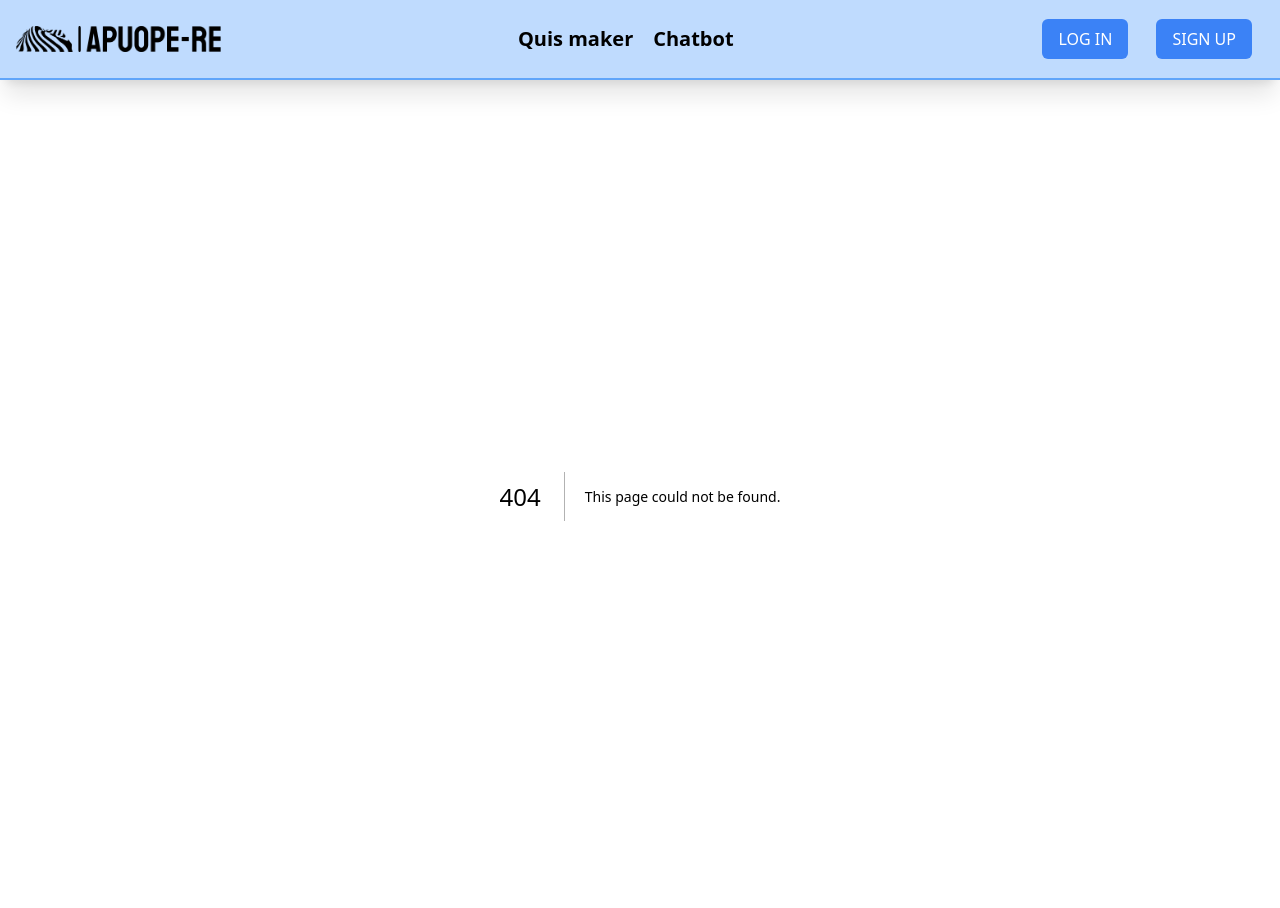
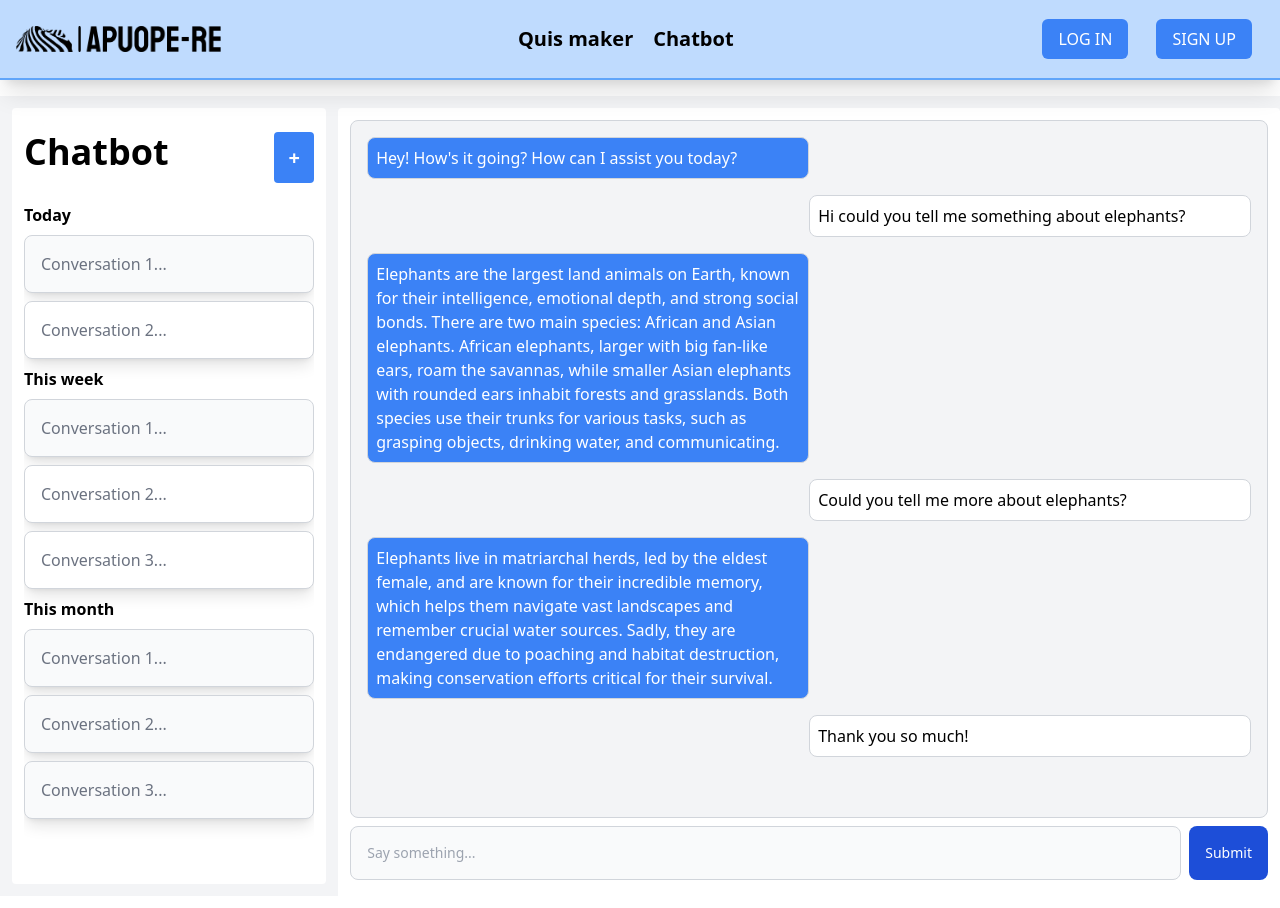
Before and after one commit to APUOPE-RE/frontend, a Next.js app: page /chatbot in a window 1280 px wide. Before the commit this address had no page. Built offline with nearby package versions, Linux system fonts and the light colour scheme.

Commit message:
Chatbot frontend and navbar chatbot link

```diff
--- /dev/null
+++ b/src/app/chatbot/page.tsx
@@ -0,0 +1,176 @@
+"use client";
+import Link from "next/link";
+import { useForm } from "react-hook-form";
+import { UserCredentials, validateUser } from "../actions/login";
+import { useEffect, useState } from "react";
+
+const API_BASE_URL = process.env.NEXT_PUBLIC_API_BASE_URL;
+
+export default function Chatbot() {
+	const [messages, setMessages] = useState([
+		{
+		  from: "bot",
+		  text: "Hey! How's it going? How can I assist you today?",
+		},
+		{
+			from: "user",
+			text: "Hi could you tell me something about elephants?",
+		},
+		{
+		  from: "bot",
+		  text: "Elephants are the largest land animals on Earth, known for their intelligence, emotional depth, and strong social bonds. There are two main species: African and Asian elephants. African elephants, larger with big fan-like ears, roam the savannas, while smaller Asian elephants with rounded ears inhabit forests and grasslands. Both species use their trunks for various tasks, such as grasping objects, drinking water, and communicating.",
+		},
+		{
+			from: "user",
+			text: "Could you tell me more about elephants?",
+		},
+		{
+			from: "bot",
+			text: "Elephants live in matriarchal herds, led by the eldest female, and are known for their incredible memory, which helps them navigate vast landscapes and remember crucial water sources. Sadly, they are endangered due to poaching and habitat destruction, making conservation efforts critical for their survival.",
+		},
+		{
+			from: "user",
+			text: "Thank you so much!",
+		},
+	]);	const [userInput, setUserInput] = useState("");
+
+
+
+	useEffect(() => {
+		console.log("Hello");
+	}, []);
+
+
+	const handleSubmit = async (e: React.FormEvent) => {
+		e.preventDefault();
+
+		if (!userInput.trim()) return;
+
+		setMessages((prevMessages) => [
+		  ...prevMessages,
+		  { from: "bot", text: "Chatbot test message" },
+		  { from: "user", text: userInput },
+		]);
+
+		try {
+		  const response = await fetch(`${API_BASE_URL}/api/Chatbot`, {
+			method: "POST",
+			headers: {
+			  "Content-Type": "application/json",
+			},
+			body: JSON.stringify({
+			  message: userInput,
+			}),
+		  });
+
+		  const data = await response.json();
+		  if (data?.response) {
+			setMessages((prevMessages) => [
+			  ...prevMessages,
+			  { from: "bot", text: data.response },
+			]);
+		  } else {
+			throw new Error("No response from API");
+		  }
+		} catch (error) {
+		  console.error("Error during chat request:", error);
+		}
+
+		setUserInput("");
+	};
+
+	return (
+		<div className="flex flex-row bg-gray-100 py-3 h-screen">
+			<div className="basis-1/4 bg-white p-3 h-full mx-3 rounded">
+
+				<div className="flex justify-between py-3" style={{height: "10%"}}>
+					<h1 className="text-4xl font-extrabold">
+						Chatbot
+					</h1>
+					<button className="bg-blue-500 text-white text-xl h-50 font-bold rounded w-10">
+						+
+					</button>
+				</div>
+
+				<div className="overflow-auto" style={{height: "90%"}}>
+
+					<p className="mt-2 font-bold">Today</p>
+					<div className="w-full p-4 text-gray-500 border bg-gray-50 shadow-lg border-gray-300 rounded-lg mt-2">
+						<p>Conversation 1...</p>
+					</div>
+					<div className="w-full p-4 text-gray-500 border bg-white shadow-lg border-gray-300 rounded-lg mt-2">
+						<p>Conversation 2...</p>
+					</div>
+
+					<p className="mt-2 font-bold">This week </p>
+					<div className="w-full p-4 text-gray-500 border bg-gray-50 shadow-lg border-gray-300 rounded-lg mt-2">
+						<p>Conversation 1...</p>
+					</div>
+					<div className="w-full p-4 text-gray-500 border bg-white shadow-lg border-gray-300 rounded-lg mt-2">
+						<p>Conversation 2...</p>
+					</div>
+					<div className="w-full p-4 text-gray-500 border bg-white shadow-lg border-gray-300 rounded-lg mt-2">
+						<p>Conversation 3...</p>
+					</div>
+
+					<p className="mt-2 font-bold">This month </p>
+					<div className="w-full p-4 text-gray-500 border bg-gray-50 shadow-lg border-gray-300 rounded-lg mt-2">
+						<p>Conversation 1...</p>
+					</div>
+					<div className="w-full p-4 text-gray-500 border bg-gray-50 shadow-lg border-gray-300 rounded-lg mt-2">
+						<p>Conversation 2...</p>
+					</div>
+					<div className="w-full p-4 text-gray-500 border bg-gray-50 shadow-lg border-gray-300 rounded-lg mt-2">
+						<p>Conversation 3...</p>
+					</div>
+
+				</div>
+
+			</div>
+			<div className="basis-3/4 bg-white p-3 h-screen rounded">
+				<div className="w-100" style={{height: "90%"}}>
+					<div className="h-full w-full p-4 border bg-gray-100 border-gray-300 rounded-lg space-y-4 overflow-auto">
+						{messages.map((msg, idx) => (
+						<div key={idx}>
+							{msg.from === "user" && (
+								<div className="flex justify-end">
+								<div className="w-1/2 border p-2 bg-white border-gray-300 rounded-lg">
+									{msg.text}
+								</div>
+								</div>
+							)}
+							{msg.from === "bot" && (
+								<div className="w-1/2 border text-white p-2 bg-blue-500 border-gray-300 rounded-lg">
+								{msg.text}
+								</div>
+							)}
+						</div>
+						))}
+					</div>
+				</div>
+				<div className="d-flex items-end py-2" style={{height: "10%"}}>
+
+					<form
+					onSubmit={handleSubmit}
+					>
+						<div className="flex align-center">
+							<input
+							type="search"
+							id="search"
+							className="basis-11/12 me-2 p-4 text-sm text-gray-900 border border-gray-300 rounded-lg bg-gray-50"
+							placeholder="Say something..."
+							value={userInput}
+                			onChange={(e) => setUserInput(e.target.value)}
+                			required
+							/>
+							<button type="submit" className="text-white right-2.5 bottom-2.5 bg-blue-700 font-medium rounded-lg text-sm px-4 py-2">
+							Submit
+							</button>
+						</div>
+					</form>
+
+				</div>
+			</div>
+		</div>
+	);
+}
--- a/src/components/Navbar.tsx
+++ b/src/components/Navbar.tsx
@@ -14,7 +14,11 @@ export const Navbar: React.FC = (): JSX.Element => {
         <div>
           <ul className="flex items-center h-full px-4 gap-5 text-black text-xl">
             <li className="font-semibold">Quis maker</li>
-            <li className="font-semibold">Chatbot</li>
+            <li className="font-semibold">
+              <Link href="/chatbot">
+                Chatbot
+              </Link>
+            </li>
           </ul>
         </div>
         <div className="flex items-center gap-7 mx-7">
```
